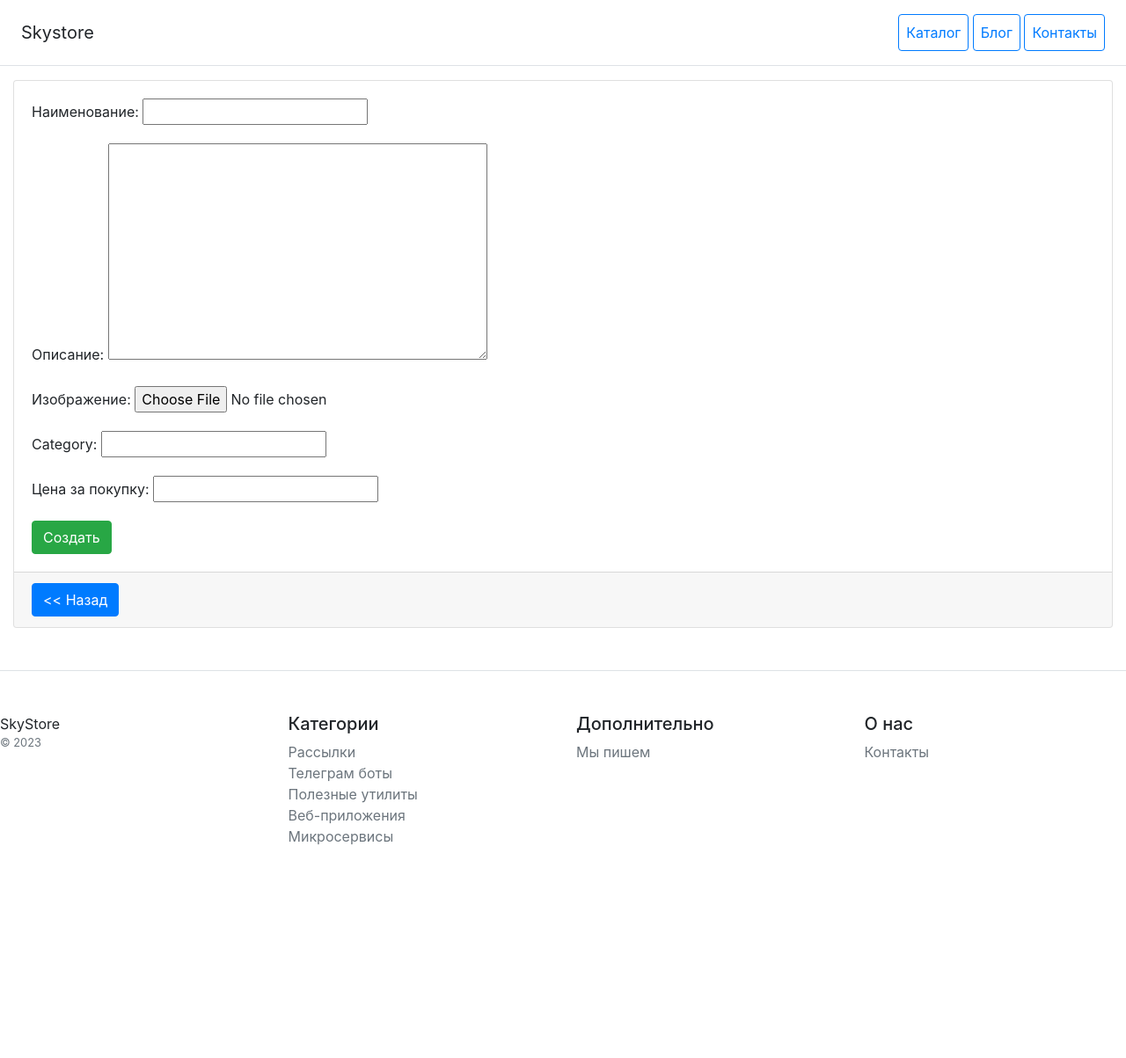
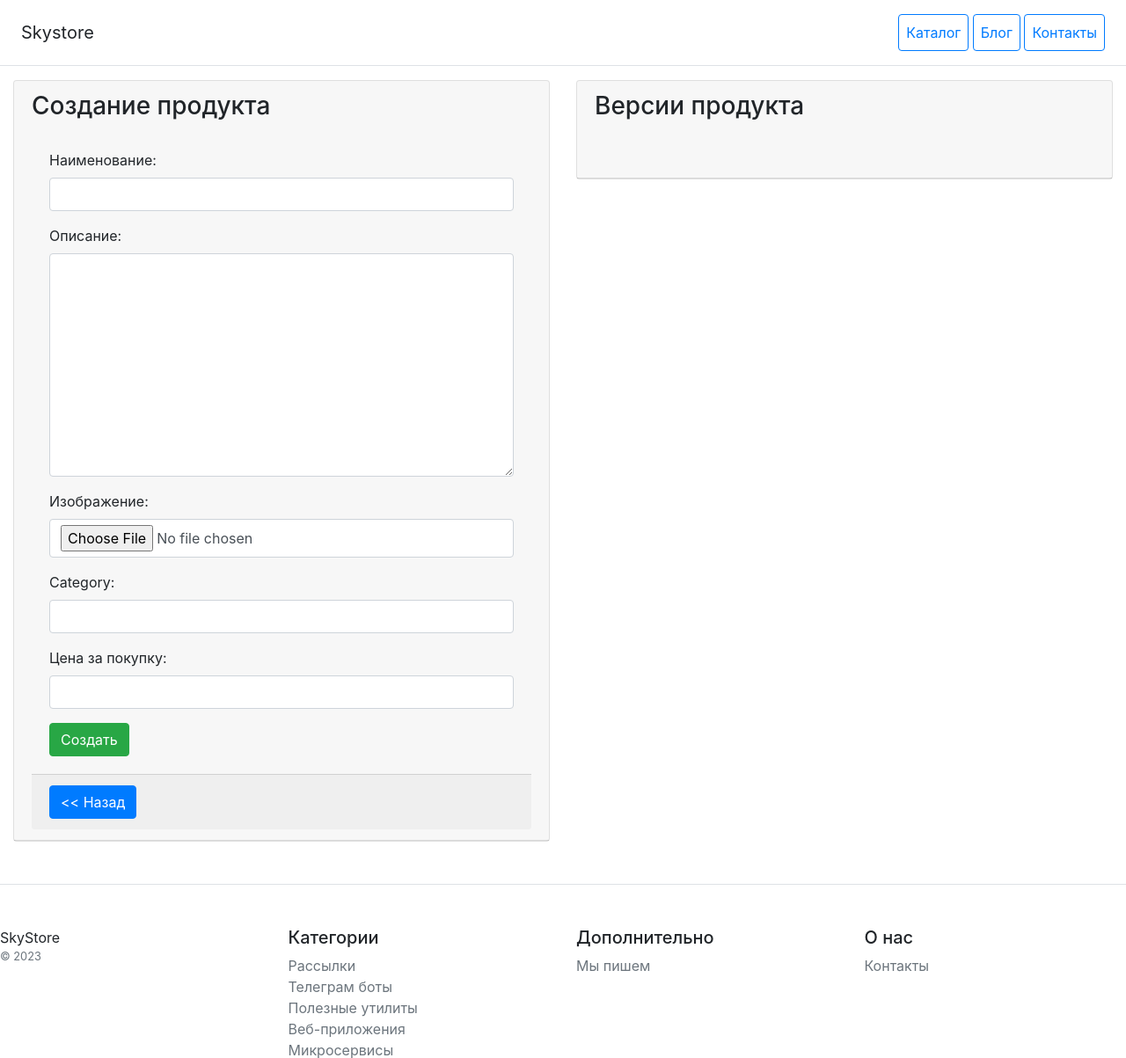
Before and after one commit to KatyshaVtyrina/SkyStore, a Django app: page /product/create/ in a window 1280 px wide. Shown: the top 1203 px of the page at 88% size. Before the commit the page ends 960 px from the top, so only its background shows below. Run offline with Django 4.2, Linux system fonts and the light colour scheme; some libraries are stand-ins or nearby versions.

Commit message:
add ProductForm, VersionForm

```diff
--- a/catalog/forms.py
+++ b/catalog/forms.py
@@ -1,9 +1,18 @@
 from django import forms
 
-from catalog.models import Product
+from catalog.models import Product, Version
 
 
-class ProductForm(forms.ModelForm):
+class StyleForMixin:
+
+    def __init__(self, *args, **kwargs):
+        super().__init__(*args, **kwargs)
+
+        for field_name, field in self.fields.items():
+            field.widget.attrs['class'] = 'form-control'
+
+
+class ProductForm(StyleForMixin, forms.ModelForm):
 
     forbidden_words = ['казино', 'криптовалюта', 'крипта', 'биржа', 'дешево', 'бесплатно', 'обман', 'полиция',
                        'радар']
@@ -25,3 +34,10 @@ class ProductForm(forms.ModelForm):
             if word in clean_description.lower():
                 raise forms.ValidationError(f'Описание не может содержать слово "{word}"')
         return clean_description
+
+
+class VersionForm(StyleForMixin, forms.ModelForm):
+
+    class Meta:
+        model = Version
+        fields = '__all__'
--- a/catalog/templates/catalog/product_form.html
+++ b/catalog/templates/catalog/product_form.html
@@ -1,18 +1,43 @@
 {% extends 'catalog/base.html' %}
 
 {% block content %}
-    <div class="col">
+<div class="col-12">
+    <form class="row" method="post">
+
+        <div class="col-6">
             <div class="card">
+                <div class="card-header">
+                    <h3 class="card-title">
+                        Создание продукта
+                    </h3>
                     <div class="card-body">
-                <form method="post">
                         {% csrf_token %}
                         {{ form.as_p }}
-                  <input type="submit" class="btn btn-success" value="{% if object %}Сохранить{% else %}Создать{% endif %}">
-                </form>
+                        <input type="submit" class="btn btn-success"
+                               value="{% if object %}Сохранить{% else %}Создать{% endif %}">
                     </div>
                     <div class="card-footer">
                         <a href="{% url 'catalog:home' %}" class="btn btn-primary"><< Назад</a>
                     </div>
                 </div>
             </div>
+        </div>
+
+        <div class="col-6">
+            <div class="card">
+                <div class="card-header">
+                    <h3 class="card-title">
+                        Версии продукта
+                    </h3>
+                    <div class="card-body">
+                        {{ formset.management_form }}
+                        {% for form in formset.forms %}
+                            {{ form.as_p }}
+                        {% endfor %}
+                    </div>
+                </div>
+            </div>
+        </div>
+    </form>
+</div>
 {% endblock %}
--- a/catalog/views.py
+++ b/catalog/views.py
@@ -1,10 +1,11 @@
+from django.forms import inlineformset_factory
 from django.shortcuts import render, redirect, get_object_or_404
 from django.urls import reverse_lazy, reverse
 from django.views.generic import ListView, DetailView, CreateView, UpdateView, DeleteView
 from pytils.translit import slugify
 
-from catalog.forms import ProductForm
-from catalog.models import Product, Post
+from catalog.forms import ProductForm, VersionForm
+from catalog.models import Product, Post, Version
 
 
 class ProductListView(ListView):
@@ -25,6 +26,25 @@ class ProductUpdateView(UpdateView):
     model = Product
     form_class = ProductForm
     success_url = reverse_lazy('catalog:home')
+
+    def get_context_data(self, **kwargs):
+        context_data = super().get_context_data(**kwargs)
+        VersionFormset = inlineformset_factory(Product, Version, form=VersionForm, extra=1)
+        if self.request.method == 'POST':
+            context_data['formset'] = VersionFormset(self.request.POST, instance=self.object)
+        else:
+            context_data['formset'] = VersionFormset(instance=self.object)
+        return context_data
+
+    def form_valid(self, form):
+        context_data = self.get_context_data()
+        formset = context_data['formset']
+        self.object = form.save()
+        if formset.is_valid():
+            formset.instance = self.object
+            formset.save()
+
+        return super().form_valid(form)
 
 
 class ProductDeleteView(DeleteView):
```
Also changed, not shown: catalog/templates/catalog/includes/inc_product_card.html (+11 -0 lines), catalog/templates/catalog/product_detail.html (indentation only). Lines whose indentation alone changed are shown as unchanged.
